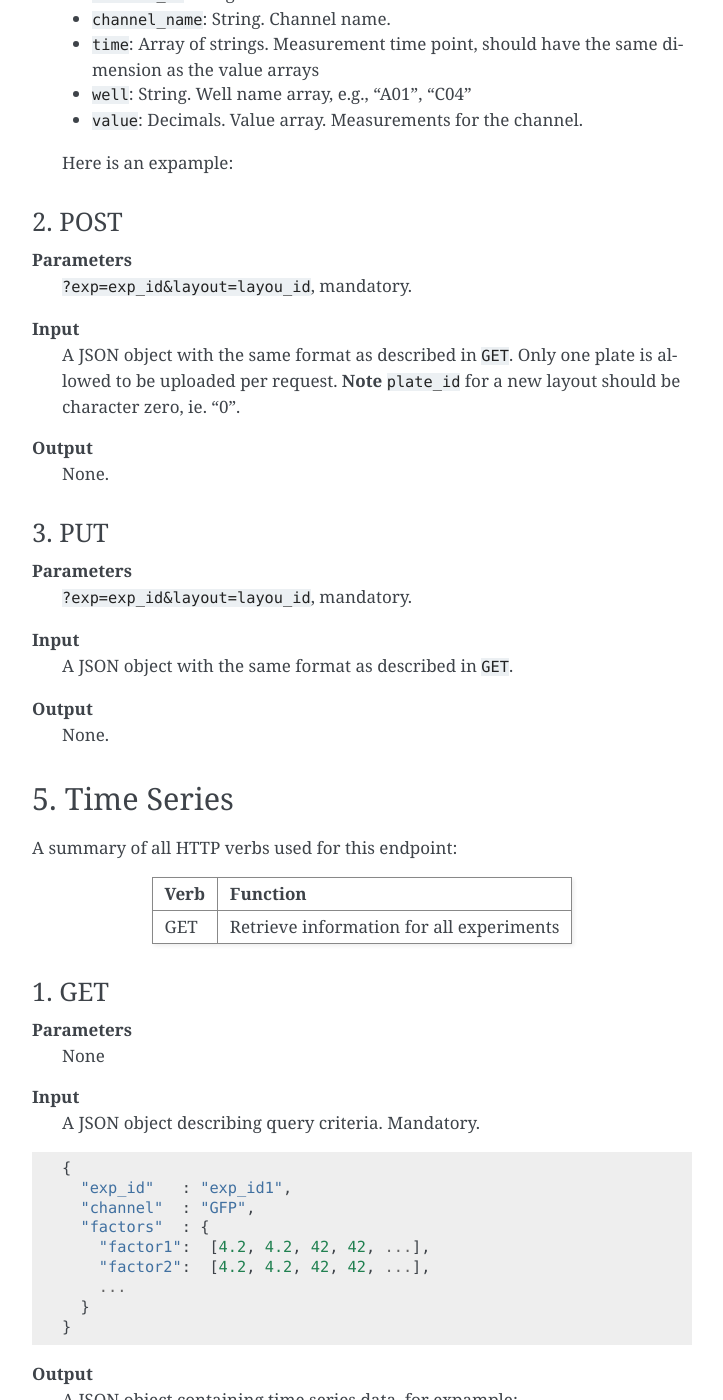
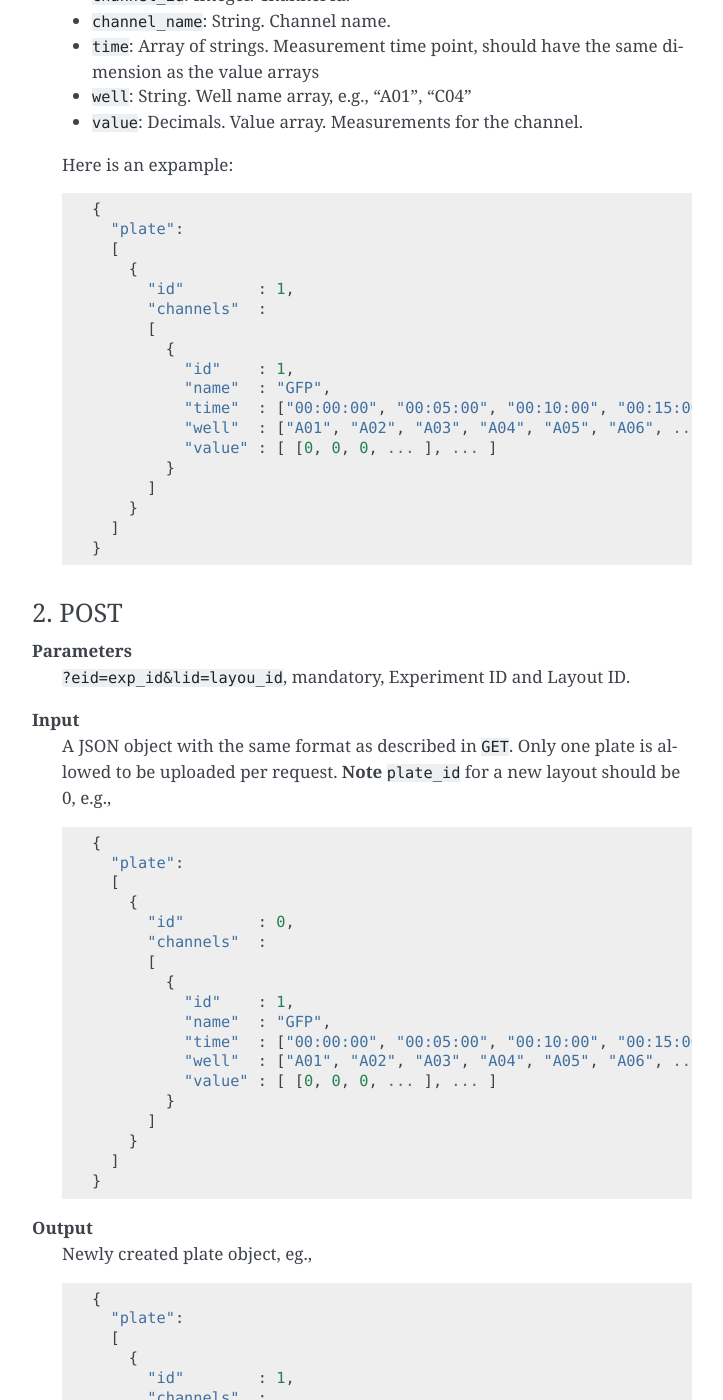
Before and after one commit to gaoce/TimeVis, a Sphinx documentation site: the page built from docs/api_v2.rst, in a window 1280 px wide and 1400 px high, scrolled down 10773 px. Shown: the whole window, without its empty margins (388-1111 px from the left). Built offline with Sphinx 7.4.7, drawn with Linux system fonts in a browser that asks for light colours; some of the changed text lies outside the part shown.

Commit message:
Update Plate API doc

```diff
--- a/docs/api_v2.rst
+++ b/docs/api_v2.rst
@@ -459,7 +459,7 @@ A summary of all HTTP verbs used for this endpoint:
 ^^^^^^
 
 **Parameters**
-    None.
+    ``?eid=exp_id``, mandatory, experiment id.
 **Input**
     A JSON object with the same format as described in ``GET``. Only one layout
     is allowed to be updated at a time.
@@ -525,7 +525,7 @@ A summary of all HTTP verbs used for this endpoint is as follows:
 ^^^^^^
 
 **Parameters**
-    ``?exp=exp_id&layout=layou_id``, mandatory.
+    ``?eid=exp_id&lid=layou_id``, mandatory, Experiment ID and Layout ID.
 **Input**
     None.
 **Output**
@@ -567,28 +567,134 @@ A summary of all HTTP verbs used for this endpoint is as follows:
 
     Here is an expample:
 
+    ::
+
+      {
+        "plate":
+        [
+          {
+            "id"        : 1,
+            "channels"  :
+            [
+              {
+                "id"    : 1,
+                "name"  : "GFP",
+                "time"  : ["00:00:00", "00:05:00", "00:10:00", "00:15:00"],
+                "well"  : ["A01", "A02", "A03", "A04", "A05", "A06", ...],
+                "value" : [ [0, 0, 0, ... ], ... ]
+              }
+            ]
+          }
+        ]
+      }
 
 2. POST
 ^^^^^^^
 
 **Parameters**
-    ``?exp=exp_id&layout=layou_id``, mandatory.
+    ``?eid=exp_id&lid=layou_id``, mandatory, Experiment ID and Layout ID.
 **Input**
     A JSON object with the same format as described in ``GET``. Only one plate
     is allowed to be uploaded per request. **Note** ``plate_id`` for a new
-    layout should be character zero, ie. "0".
+    layout should be 0, e.g.,
+
+    ::
+
+      {
+        "plate":
+        [
+          {
+            "id"        : 0,
+            "channels"  :
+            [
+              {
+                "id"    : 1,
+                "name"  : "GFP",
+                "time"  : ["00:00:00", "00:05:00", "00:10:00", "00:15:00"],
+                "well"  : ["A01", "A02", "A03", "A04", "A05", "A06", ...],
+                "value" : [ [0, 0, 0, ... ], ... ]
+              }
+            ]
+          }
+        ]
+      }
+
 **Output**
-    None.
+    Newly created plate object, eg.,
+
+    ::
+
+      {
+        "plate":
+        [
+          {
+            "id"        : 1,
+            "channels"  :
+            [
+              {
+                "id"    : 1,
+                "name"  : "GFP",
+                "time"  : ["00:00:00", "00:05:00", "00:10:00", "00:15:00"],
+                "well"  : ["A01", "A02", "A03", "A04", "A05", "A06", ...],
+                "value" : [ [0, 0, 0, ... ], ... ]
+              }
+            ]
+          }
+        ]
+      }
 
 3. PUT
 ^^^^^^
 
 **Parameters**
-    ``?exp=exp_id&layout=layou_id``, mandatory.
+    ``?eid=exp_id&lid=layou_id``, mandatory, Experiment ID and Layout ID.
 **Input**
-    A JSON object with the same format as described in ``GET``.
+    A JSON object with the same format as described in ``GET``, eg.,
+
+    ::
+
+      {
+        "plate":
+        [
+          {
+            "id"        : 1,
+            "channels"  :
+            [
+              {
+                "id"    : 1,
+                "name"  : "GFP",
+                "time"  : ["00:00:00", "00:05:00", "00:10:00", "00:15:00"],
+                "well"  : ["A01", "A02", "A03", "A04", "A05", "A06", ...],
+                "value" : [ [1, 1, 1, ... ], ... ]
+              }
+            ]
+          }
+        ]
+      }
+
 **Output**
-    None.
+    Newly altered plate object, eg.,
+
+    ::
+
+      {
+        "plate":
+        [
+          {
+            "id"        : 1,
+            "channels"  :
+            [
+              {
+                "id"    : 1,
+                "name"  : "GFP",
+                "time"  : ["00:00:00", "00:05:00", "00:10:00", "00:15:00"],
+                "well"  : ["A01", "A02", "A03", "A04", "A05", "A06", ...],
+                "value" : [ [1, 1, 1, ... ], ... ]
+              }
+            ]
+          }
+        ]
+      }
 
 5. Time Series
 ==============
```
Also changed, not shown: 1 other file.
